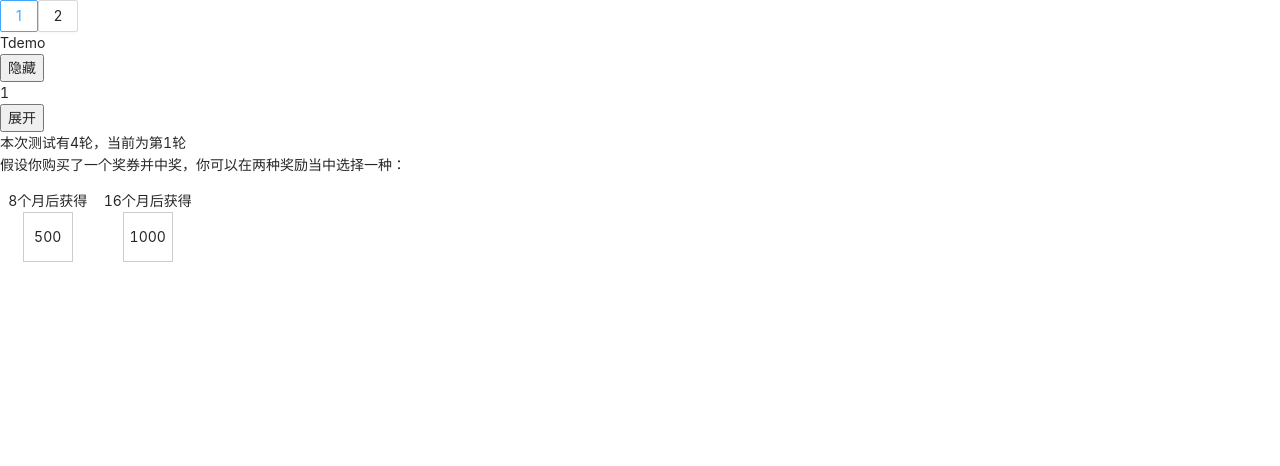
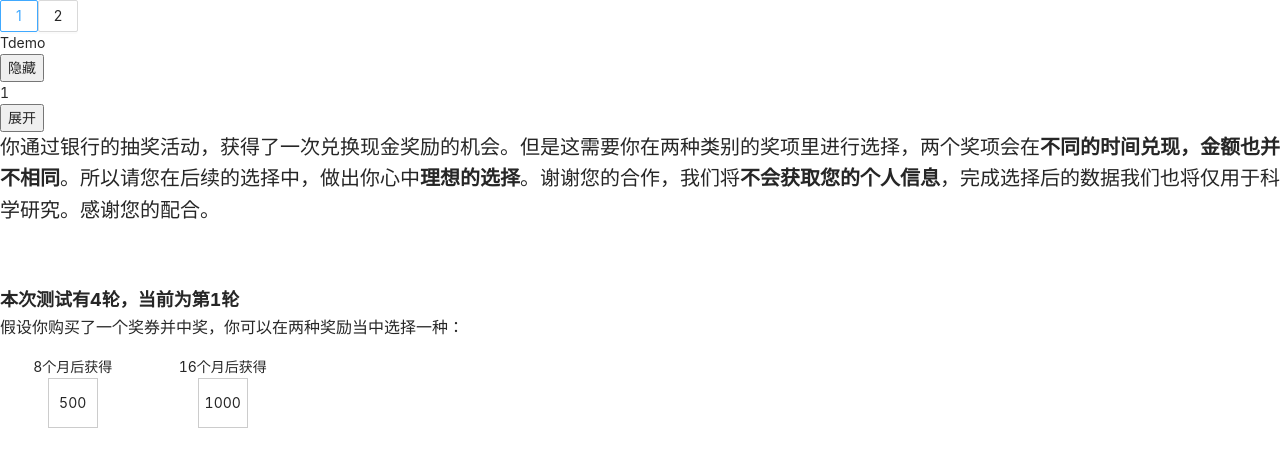
Before and after one commit to LuoQaxa/Questionnaire, a React (Create React App) app: page / in a window 1280 px wide. Shown: the top 466 px of the page. Built offline with nearby package versions, Linux system fonts and the light colour scheme.

Commit message:
feat: 问卷第一版,一组四次

```diff
--- a/src/components/Questionnaire/index.tsx
+++ b/src/components/Questionnaire/index.tsx
@@ -1,5 +1,5 @@
 import React, { useEffect, useRef, useState } from "react";
-import "./index.scss";
+import "./styles.css";
 import usePrevious from "./hooks/usePrevious";
 
 type Props = {};
@@ -38,6 +38,9 @@ export default function Questionnaire({}: Props) {
 
   const [isOver, setOver] = useState(false);
 
+  const [loading, setLoading] = useState(false);
+  const [lock, setLock] = useState(false);
+
   /** 随机设置分组 */
   useEffect(() => {
     const group = Math.random() > 0.5 ? groupA : groupB;
@@ -47,12 +50,26 @@ export default function Questionnaire({}: Props) {
 
   const handleOver = () => {
     let result = Math.abs(LD - HU) <= 10;
+    console.log(
+      "handleOver",
+      `Math.abs(${LD} - ${HU}) <= 10`,
+      Math.abs(LD - HU),
+      result
+    );
     if (result) {
       const nextRound = group[round + 1];
       if (nextRound) {
+        setLoading(true);
+        setTimeout(() => {
           setRound(round + 1);
           setOptOne(defaultSS);
           setOptTwo(defaultLL);
+          // init LD and HU
+          setHU(500);
+          setLD(0);
+          firstCountRef.current = false;
+          setLoading(false);
+        }, 1000);
         result = false;
       } else {
         setOver(true);
@@ -62,17 +79,15 @@ export default function Questionnaire({}: Props) {
   };
 
   useEffect(() => {
-    console.log(mountedRef.current);
     if (!mountedRef.current) {
       mountedRef.current = true;
       return;
     }
-    console.log("useEffect");
 
     const m = Math.abs((LD - HU) / 2);
     let nextOptTwo = 0;
-    if (HU !== prevHU) {
-      //
+    if (HU !== prevHU && lock) {
+      console.log("hu changed");
       if (!firstCountRef.current) {
         firstCountRef.current = true;
         const m = Math.abs((LD - prevHU!) / 2);
@@ -81,16 +96,23 @@ export default function Questionnaire({}: Props) {
         console.log(`本次计算为${optTwo} + (${LD} - ${HU}) / 2`);
         nextOptTwo = getFloorInt(optTwo + m);
       }
+      setOptTwo(nextOptTwo);
     }
-    if (LD !== prevLD) {
+
+    if (LD !== prevLD && lock) {
+      firstCountRef.current = true;
+      console.log("ld changed");
       console.log(`本次计算为${optTwo} - (${LD} - ${HU}) / 2`);
       nextOptTwo = getFloorInt(optTwo - m);
+      setOptTwo(nextOptTwo);
     }
-    setOptTwo(nextOptTwo);
+    handleOver();
+    setLock(false);
   }, [HU, LD]);
 
   const onSelect = (option: number) => {
-    if (handleOver()) return;
+    if (lock || isOver) return;
+    setLock(true);
     if (option === 0) {
       setHU(optTwo);
     }
@@ -108,10 +130,22 @@ export default function Questionnaire({}: Props) {
   };
   return (
     <div>
-      <div>
+      <div className="content">
+        你通过银行的抽奖活动，获得了一次兑换现金奖励的机会。但是这需要你在两种类别的奖项里进行选择，两个奖项会在
+        <span>不同的时间兑现，金额也并不相同</span>
+        。所以请您在后续的选择中，做出你心中<span>理想的选择</span>
+        。谢谢您的合作，我们将<span>不会获取您的个人信息</span>
+        ，完成选择后的数据我们也将仅用于科学研究。感谢您的配合。
+      </div>
+      <div className="title">
         本次测试有{group.length}轮，当前为第{round + 1}轮
       </div>
-      <p>假设你购买了一个奖券并中奖，你可以在两种奖励当中选择一种：</p>
+      <p className="question">
+        假设你购买了一个奖券并中奖，你可以在两种奖励当中选择一种：
+      </p>
+      {loading ? (
+        <div>正在加载下一轮。。。</div>
+      ) : (
         <div className="option_container">
           {Math.random() > 0.5 ? (
             <>
@@ -125,7 +159,9 @@ export default function Questionnaire({}: Props) {
             </>
           )}
         </div>
-      {isOver && <div>完成问卷</div>}
+      )}
+
+      {isOver && <div className="over_content">恭喜你，完成问卷!</div>}
     </div>
   );
 }
--- /dev/null
+++ b/src/components/Questionnaire/styles.css
@@ -0,0 +1,45 @@
+.content {
+  margin-bottom: 60px;
+  font-size: 20px;
+}
+.content > span {
+  font-weight: bold;
+}
+.title {
+  font-size: 18px;
+  font-weight: bold;
+}
+.option_container {
+  width: 300px;
+  display: flex;
+  justify-content: space-around;
+}
+.option {
+  display: flex;
+  flex-direction: column;
+  align-items: center;
+}
+.option_box {
+  border: 1px solid #ccc;
+  width: 50px;
+  height: 50px;
+  display: flex;
+  justify-content: center;
+  align-items: center;
+}
+.option_box:hover {
+  cursor: pointer;
+}
+.option_box:active {
+  background: #888;
+}
+.question {
+  font-size: 16px;
+}
+.over_content {
+  font-size: 30px;
+  color: #fb7299;
+  margin-top: 10px;
+  display: flex;
+  justify-content: center;
+}
```
Lines whose indentation alone changed are shown as unchanged.
